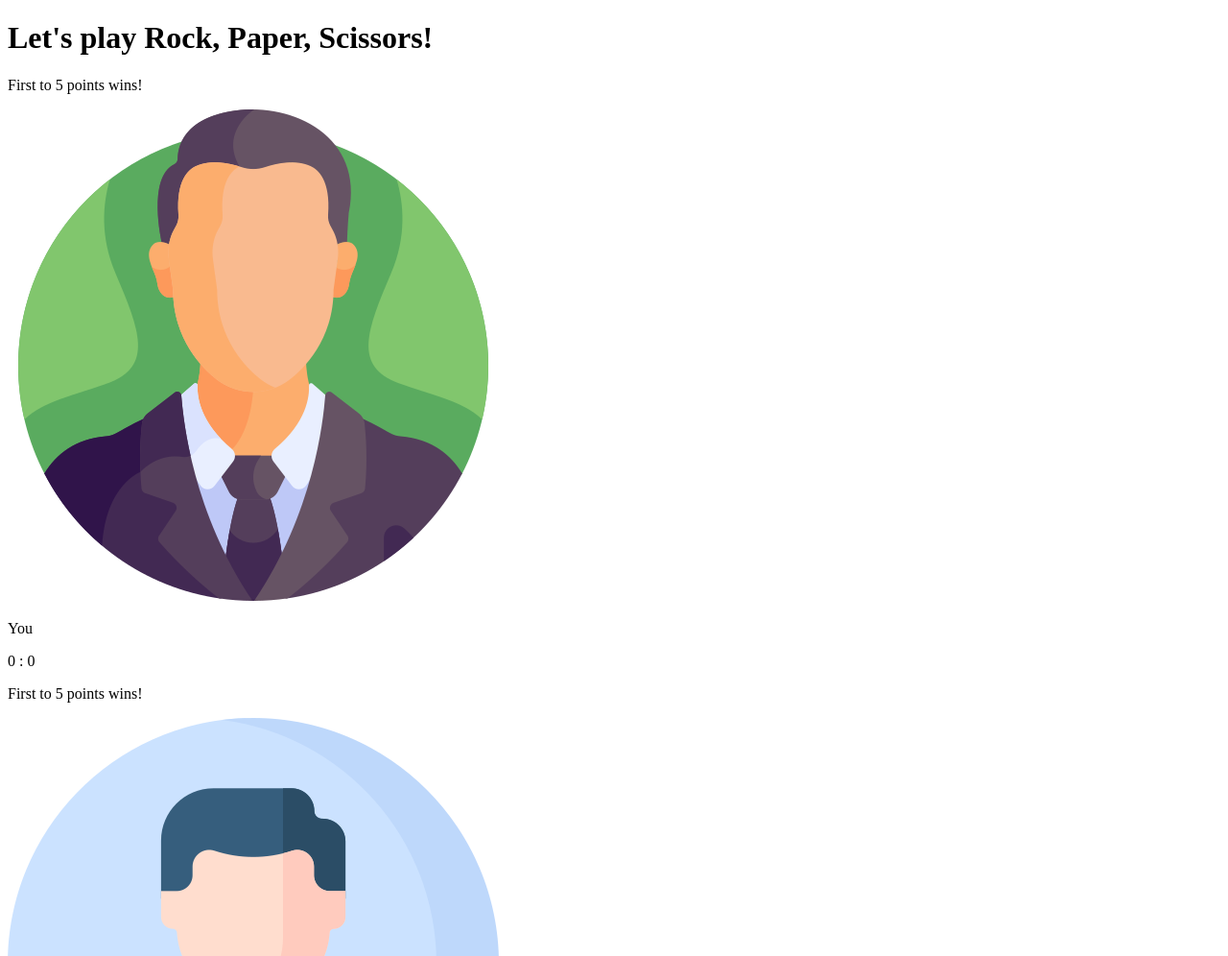
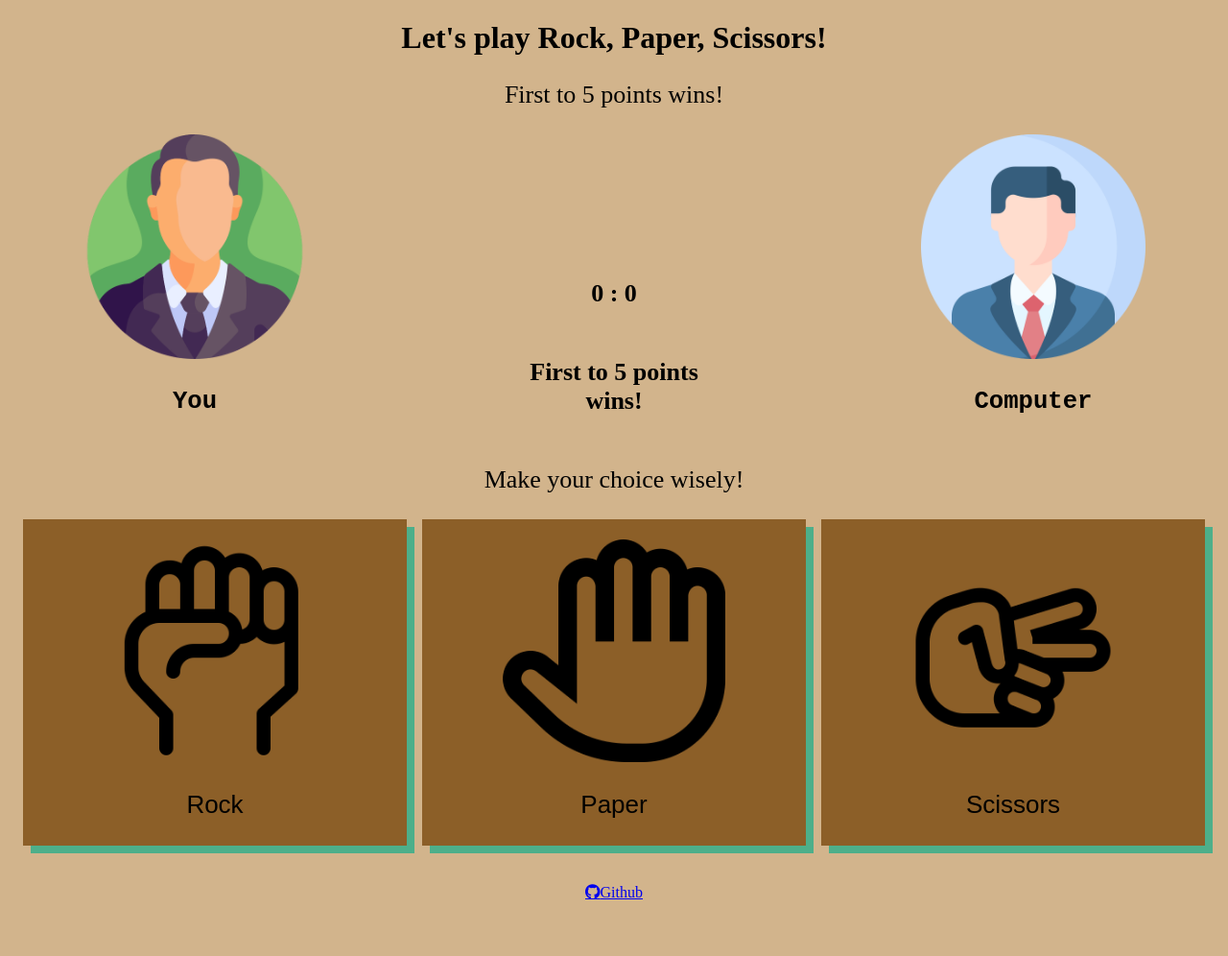
Before and after one commit to HWaterCoding/rock-paper-scissors, a plain HTML site: page index.html in a window 1280 px wide. Shown: the top 996 px of the page at 96% size. After the commit the page ends 939 px from the top, so only its background shows below. Drawn offline with Linux system fonts and the light colour scheme.

Commit message:
Add first CSS touches, rough draft.

```diff
--- a/index.html
+++ b/index.html
@@ -20,8 +20,8 @@
                 <p>You</p>
             </div>
             <div class="score">
+                <p id="roundOutcome">First to 5 points wins!</p>
                 <p id="currentScore">0 : 0</p>
-                <p id="roundOutcome">First to 5 points wins!</p>
             </div>
             <div class="profile">
                 <img src="images/computer-avatar.png" alt="Computer" class="avatar">
--- a/styles.css
+++ b/styles.css
@@ -3,14 +3,89 @@ body{
     height: 100%;
 }
 
+body{
+    background-color: tan;
+}
 
+h1{
+    text-align: center;
+}
 
+.container p{
+    text-align: center;
+    font-size: 26px;
+}
 
+.scoreboard{
+    display: flex;
+    justify-content: center;
+    text-align: center;
+    gap: 150px;
+}
 
+.score{
+    display: flex;
+    flex-direction: column-reverse;
+    font-size: 36px;
+    font-weight: 600;
+}
 
+.profile p{
+    font-size: 1.6em;
+    font-weight: 600;
+    font-family: 'Courier New', Courier, monospace;
+}
 
+.profile img{
+    width: 60%;
+}
 
+.selections{
+    display: flex;
+    justify-content: space-around;
+}
 
+.selections div{
+
+}
+
+.buttons{
+    display: flex;
+    justify-content: space-evenly;
+}
+
+button img{
+    width: 60%;
+    padding-top: 20px;
+}
+
+.buttons button{
+    width: 400px;
+    background-color: rgb(140, 95, 40);
+    border: none;
+    box-shadow:8px 8px rgb(77, 175, 138);
+}
+
+.buttons button:hover{
+    background-color: rgb(160, 115, 60);
+}
+
+.buttons button:active{
+    background-color: rgb(200, 165, 100);
+    transform: translateY(7px);
+    box-shadow:8px 8px rgb(67, 88, 93);
+}
+/* .profile{
+    display: flex;
+    justify-content: center;
+
+} */
+
+a{
+    display: flex;
+    justify-content: center;
+    margin-top: 40px;
+}
 
 #overlay{
     display: none;
```
Also changed, not shown: script.js (+0 -85 lines).
